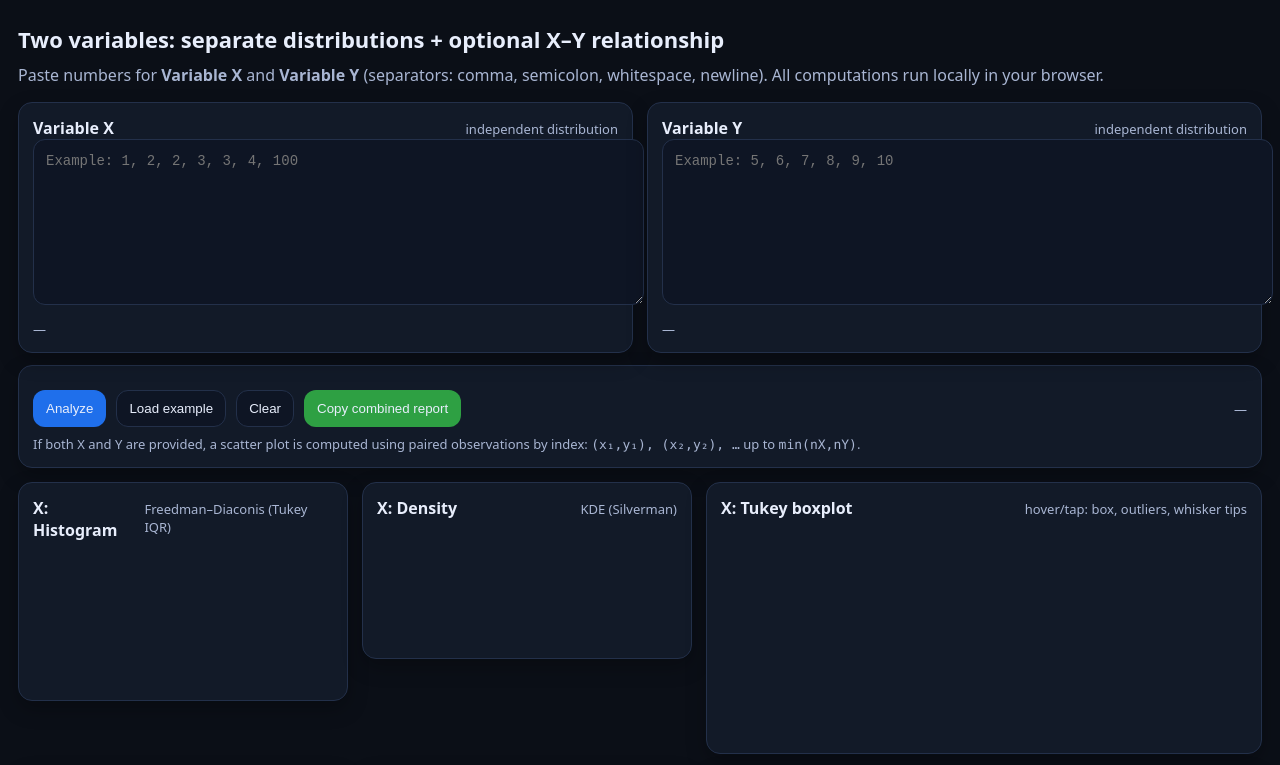
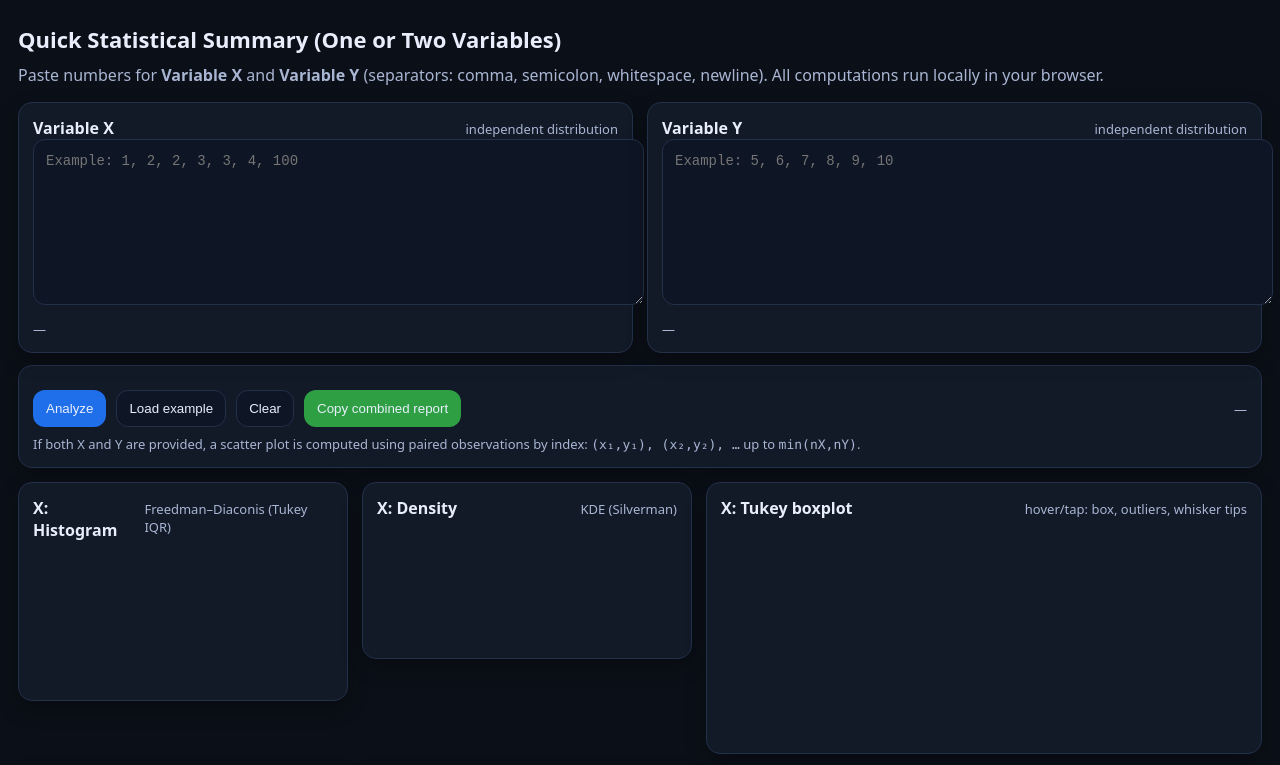
Before and after one commit to jannemattiholm-pixel/quick-stats, a plain HTML site: page index.html in a window 1280 px wide. Shown: the top 765 px of the page. Drawn offline with nearby package versions, Linux system fonts and the light colour scheme.

Commit message:
Update index.html

```diff
--- a/index.html
+++ b/index.html
@@ -72,7 +72,7 @@
 
 <body>
   <div class="wrap">
-    <h1>Two variables: separate distributions + optional X–Y relationship</h1>
+    <h1>Quick Statistical Summary (One or Two Variables)</h1>
     <p class="sub">
       Paste numbers for <strong>Variable X</strong> and <strong>Variable Y</strong> (separators: comma, semicolon, whitespace, newline).
       All computations run locally in your browser.
```
